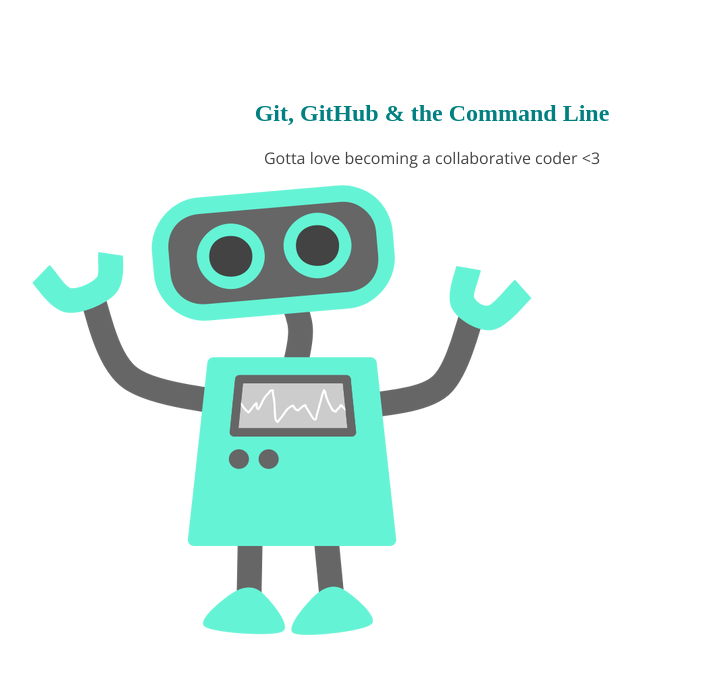
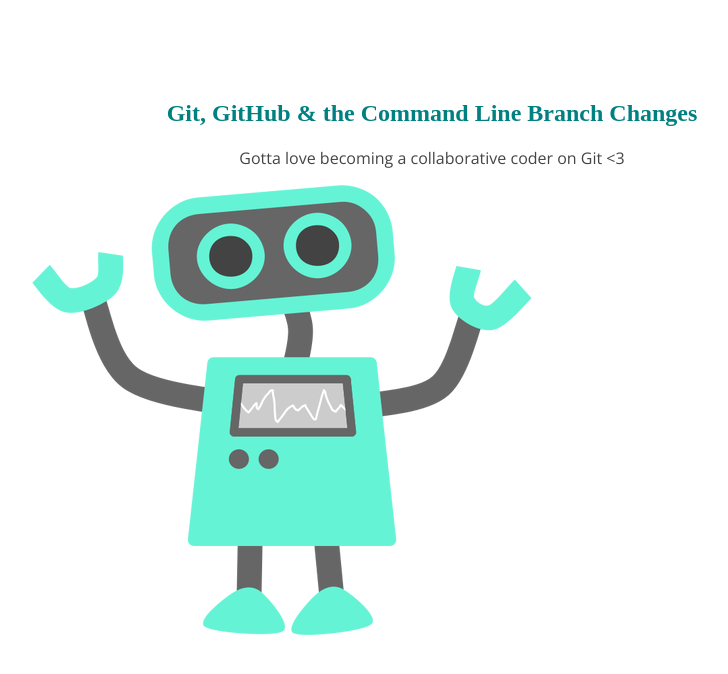
Before and after one commit to Mzen-Ultra/SC-Projects, a plain HTML site: page index.html in a window 1280 px wide. Shown: the whole page, without its empty margins (208-936 px from the left). Drawn offline with nearby package versions, Linux system fonts and the light colour scheme.

Commit message:
odified h1 and p

```diff
--- a/index.html
+++ b/index.html
@@ -8,8 +8,8 @@
 </head>
 <body>
 	<section>
-		<h1>Git, GitHub & the Command Line</h1>
-		<p>Gotta love becoming a collaborative coder <3</p>
+		<h1>Git, GitHub & the Command Line Branch Changes</h1>
+		<p>Gotta love becoming a collaborative coder on Git <3</p>
 		<img src="img/happy-blue-robot.png">
 	</section>
 </body>
```
